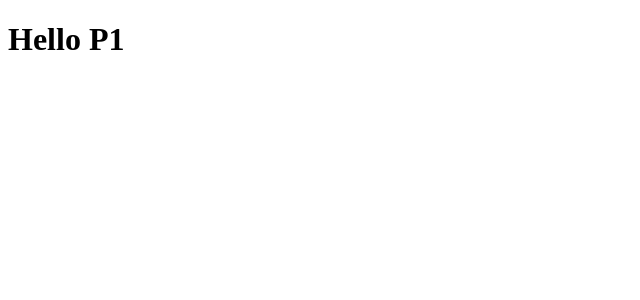
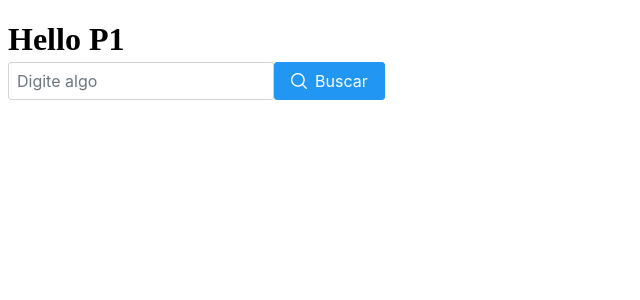
Before and after one commit to Programacaodm/P1, a React (Vite) app in the folder busca-cep/: page / in a window 1280 px wide. Shown: the top 300 px of the page, without its empty margins (0-640 px from the left). Built offline with nearby package versions, Linux system fonts and the light colour scheme.

Commit message:
feat(p1): cria o componente de busca Guardando o texto do input na variavel resultado e exibe a mesma

```diff
--- a/busca-cep/src/App.jsx
+++ b/busca-cep/src/App.jsx
@@ -1,10 +1,11 @@
 import React from 'react'
-
+import Busca from './components/busca'
 const App = () => {
   return (
     <div>
         <h1>
         Hello P1
+            <Busca/>
         </h1>
     </div>
   )
--- /dev/null
+++ b/busca-cep/src/components/busca.jsx
@@ -0,0 +1,37 @@
+import React, { useState } from 'react';
+import { InputText } from 'primereact/inputtext';
+import { Button } from 'primereact/button';
+
+export default function Busca() {
+  const [input, setInput] = useState('');
+  const [resultado, setResultado] = useState('');
+
+  const handleBusca = () => {
+    setResultado(input);
+  };
+
+  return (
+    <div className="p-4">
+
+        <InputText
+          placeholder="Digite algo"
+          value={input}
+          onChange={(e) => setInput(e.target.value)}
+        />
+
+      <Button
+        label="Buscar"
+        icon="pi pi-search"
+        onClick={handleBusca}
+        className="mt-2"
+        />
+
+        {resultado && (
+            <div className="mt-4">
+            <p>Seu Cep é: {resultado}</p>
+            </div>
+            )
+        }
+    </div>
+  );
+}
```
